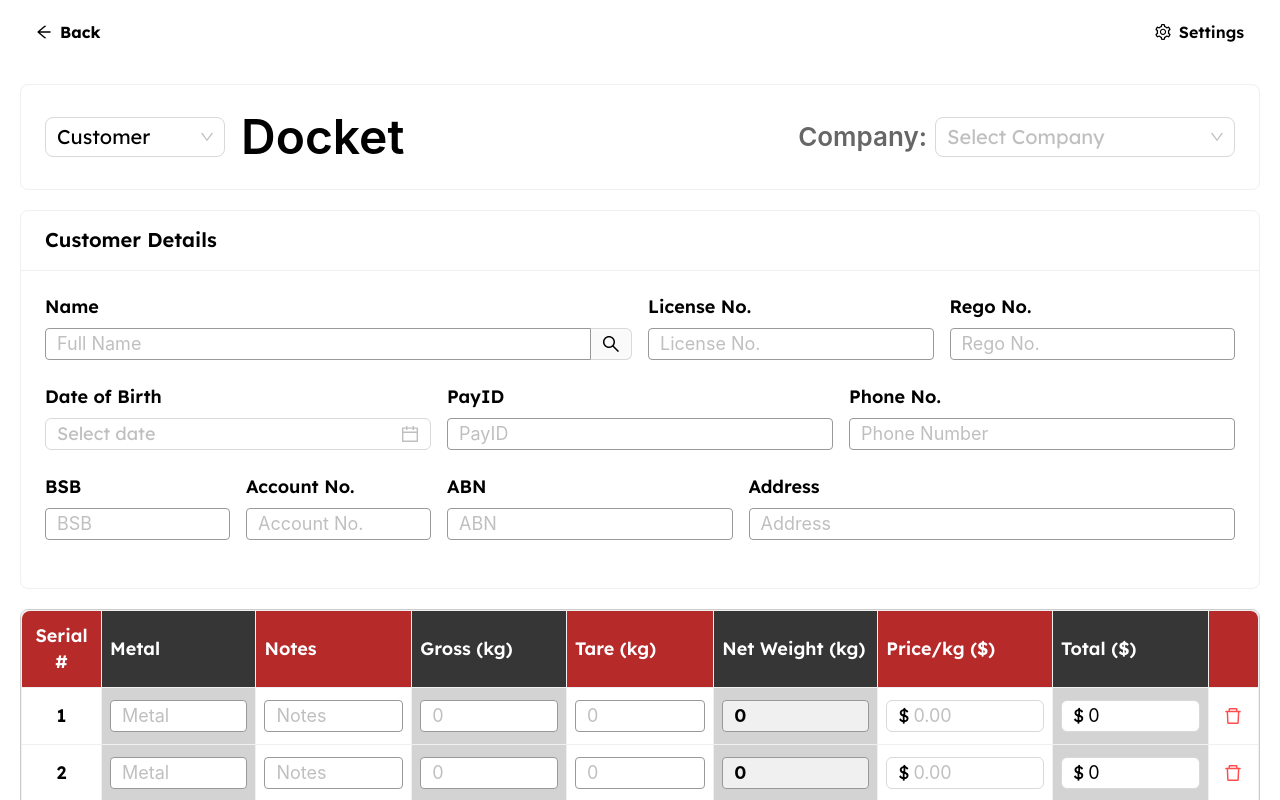
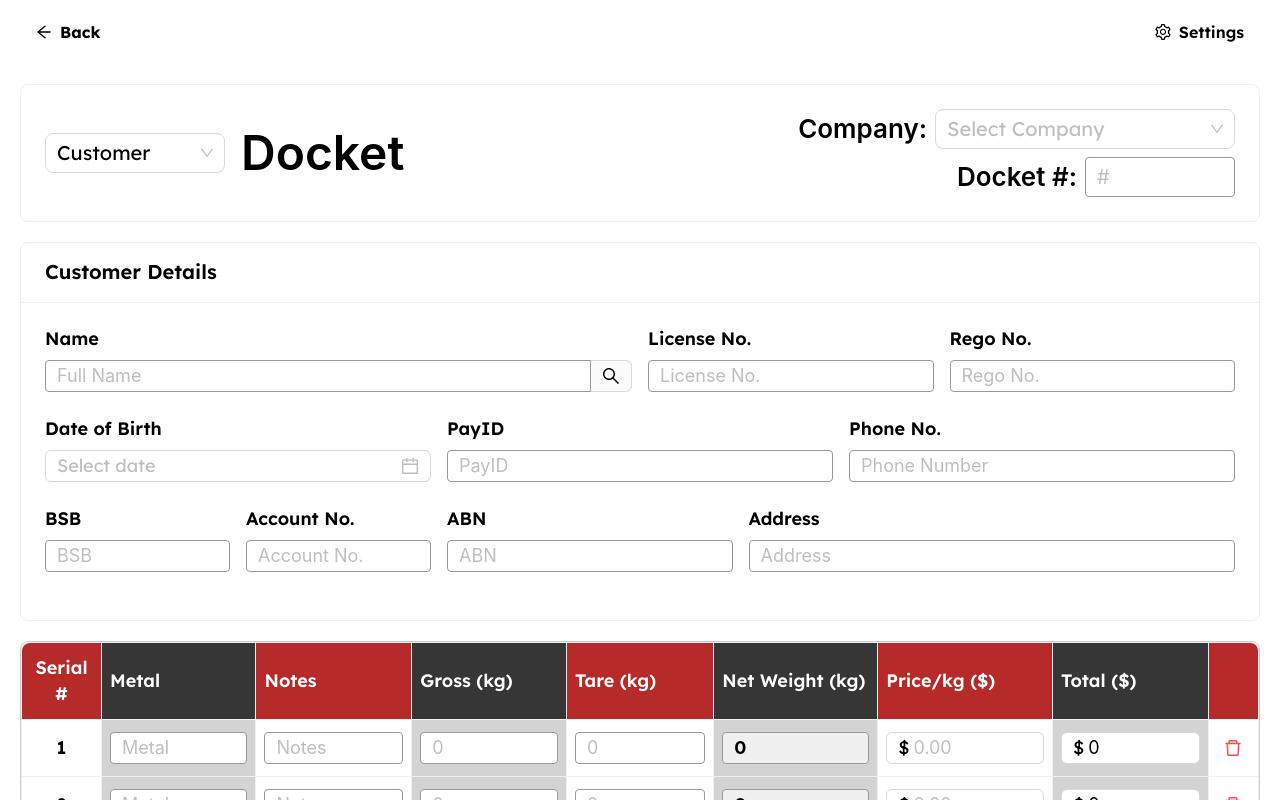
Before and after one commit to JuhilKBhatt/Weight-Docket-Maker, a React (Vite) app in the folder frontend/: page /new-docket in a window 1280 px wide. Shown: the top 800 px of the page. Built offline with nearby package versions, Linux system fonts and the light colour scheme; a web font is replaced by a local one.

Commit message:
Update DocketForm.jsx

```diff
--- a/frontend/src/pages/docket/DocketForm.jsx
+++ b/frontend/src/pages/docket/DocketForm.jsx
@@ -145,6 +145,7 @@ export default function DocketForm() {
                 {/* --- HEADER --- */}
                 <Card style={{ marginBottom: 20 }}>
                     <Row justify="space-between" align="middle">
+                        {/* LEFT SIDE: Vertically centered automatically by Row align="middle" */}
                         <Col>
                             <Space size="middle">
                                 <Form.Item name="docketType" initialValue="Customer" noStyle>
@@ -156,15 +157,28 @@ export default function DocketForm() {
                                 <Title level={1} style={{ margin: 0 }}>Docket</Title>
                             </Space>
                         </Col>
+
+                        {/* RIGHT SIDE: Stacked vertically */}
                         <Col>
-                            <Space align="center">
-                                <Title level={4} style={{ margin: 0, color: '#666' }}>Company:</Title>
+                            <Space direction="vertical" align="end" size={0}>
+                                {/* Top: Company Selector */}
+                                <Space align="center" style={{ marginBottom: 8 }}>
+                                    <Title level={4} style={{ margin: 0 }}>Company:</Title>
                                     <Form.Item name="companyDetails" noStyle>
                                         <Select size="large" style={{ width: 300 }} placeholder="Select Company">
                                             <Option value="company1">Example Company A</Option>
                                             <Option value="company2">Example Company B</Option>
                                         </Select>
                                     </Form.Item>
+                                </Space>
+
+                                {/* Bottom: Docket Number */}
+                                <Space align="center">
+                                    <Title level={4} style={{ margin: 0 }}>Docket #:</Title>
+                                    <Form.Item name="docketNumber" noStyle>
+                                        <InputNumber size="large" readOnly style={{ width: 150 }} placeholder="#" />
+                                    </Form.Item>
+                                </Space>
                             </Space>
                         </Col>
                     </Row>
```
Lines whose indentation alone changed are shown as unchanged.
